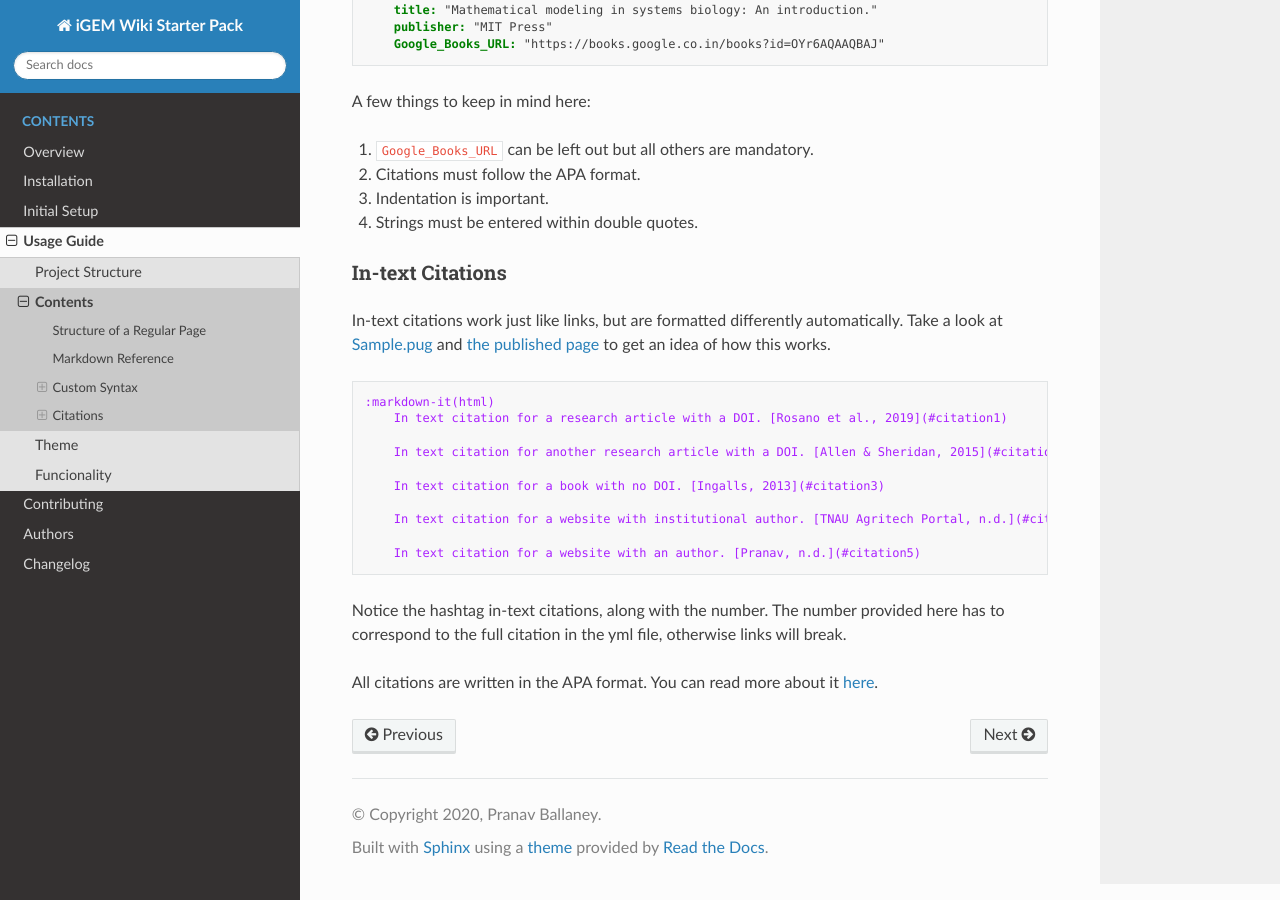
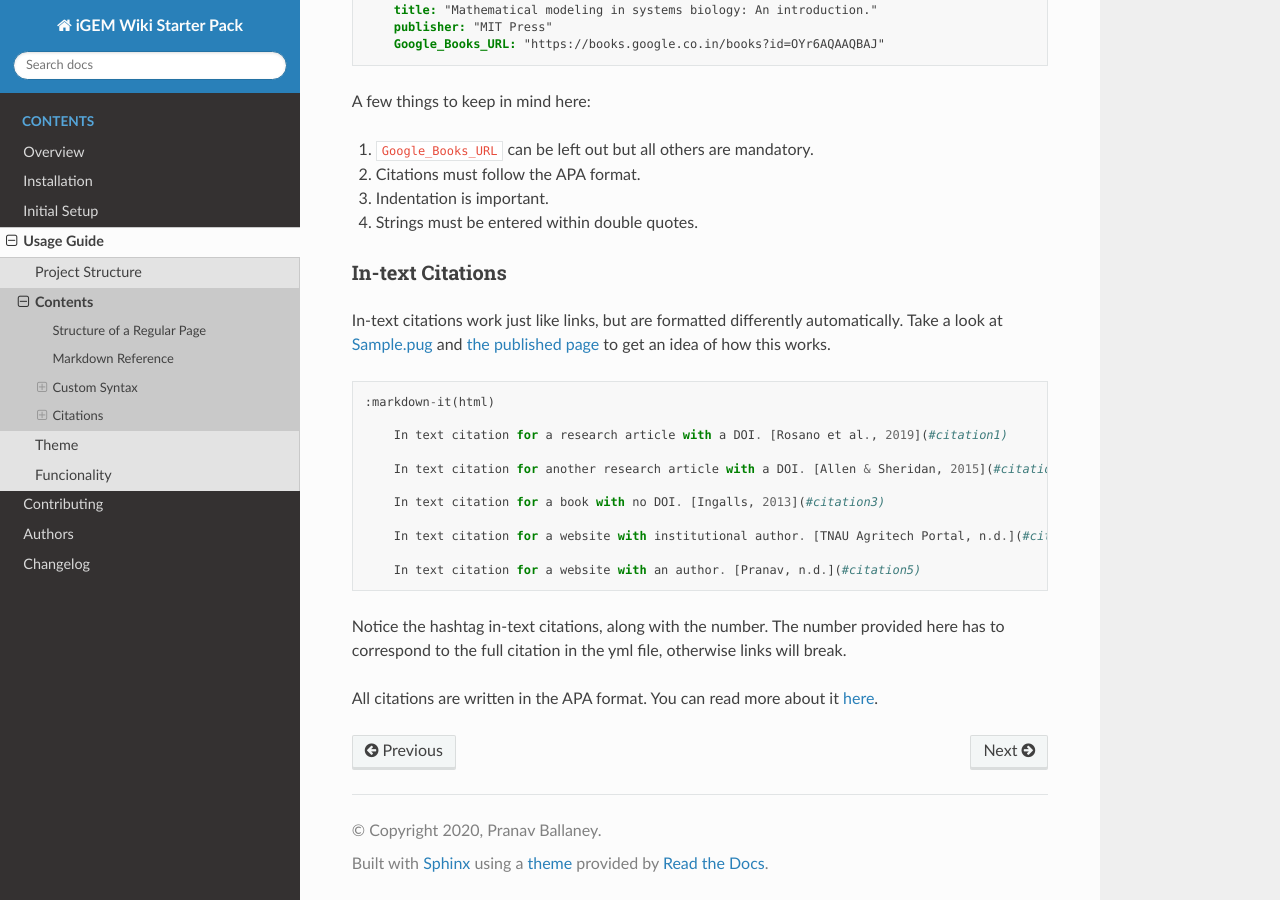
Before and after one commit to igembitsgoa/igem-wiki-starter, a Sphinx documentation site: the page built from docs/usage/contents.rst, in a window 1280 px wide and 900 px high, scrolled down 5687 px. Built offline with Sphinx 7.4.7 and the Read the Docs theme 2.0.0, drawn with Linux system fonts in a browser that asks for light colours.

Commit message:
code was purple for some reason

```diff
--- a/docs/usage/contents.rst
+++ b/docs/usage/contents.rst
@@ -257,9 +257,10 @@ In-text Citations
 
 In-text citations work just like links, but are formatted differently automatically. Take a look at `Sample.pug <https://github.com/igembitsgoa/igem-wiki-starter/blob/master/src/src/pages/Sample.pug>`_ and `the published page <https://igembitsgoa.github.io/wiki-starter-demo/Sample/>`_ to get an idea of how this works.
 
-.. code-block:: pug
+.. code-block::
 
     :markdown-it(html)
+
         In text citation for a research article with a DOI. [Rosano et al., 2019](#citation1)
 
         In text citation for another research article with a DOI. [Allen & Sheridan, 2015](#citation2)
```
